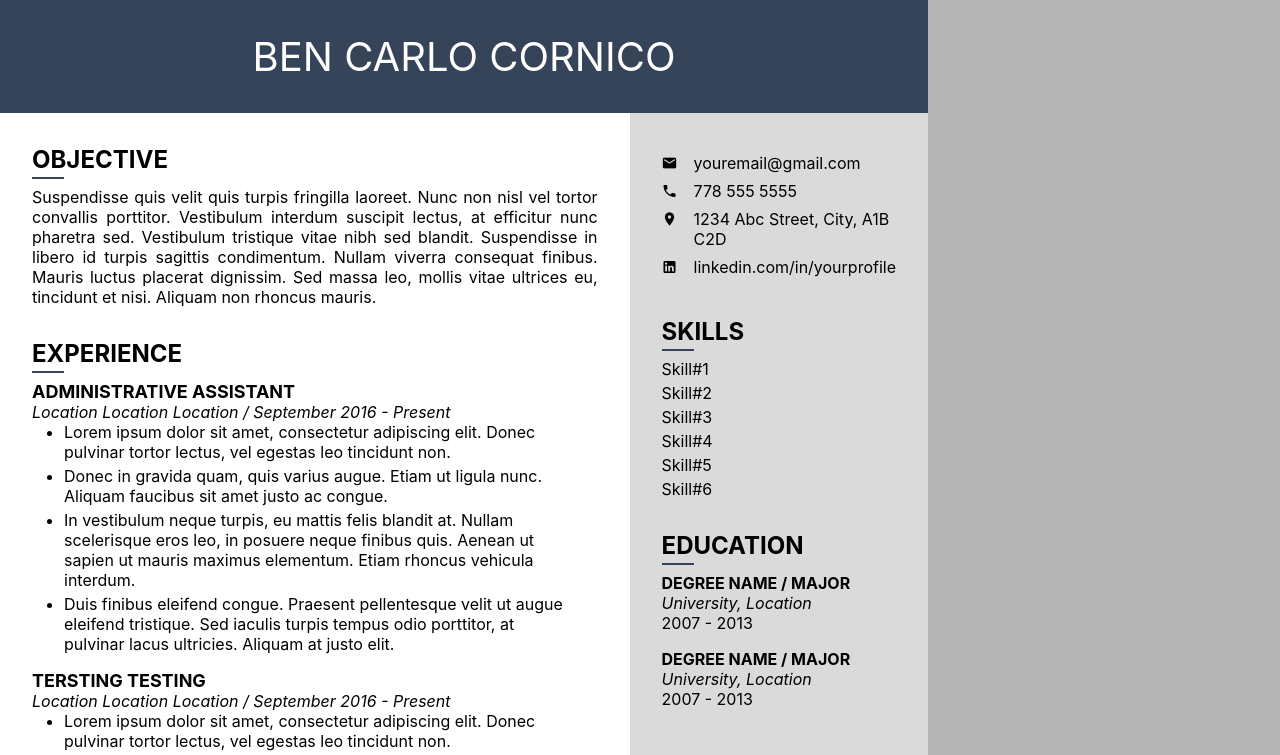
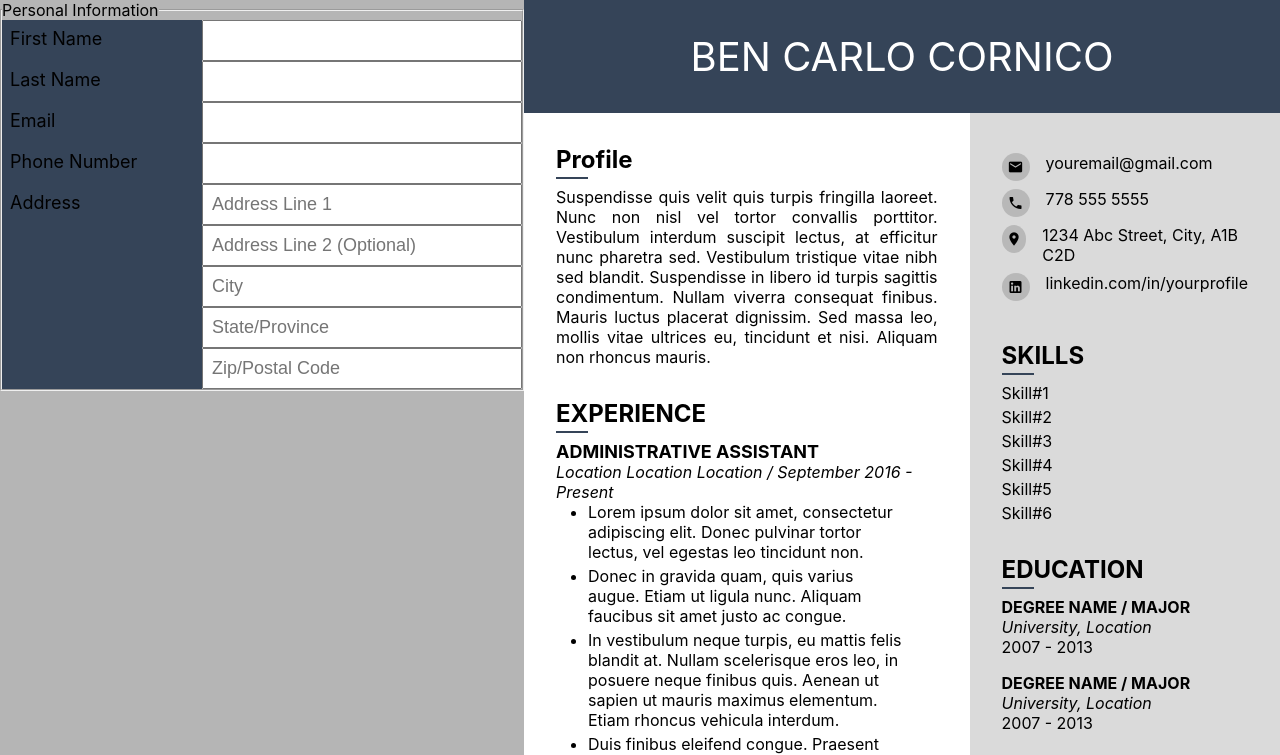
Before and after one commit to ben-cornico/project-cv-maker, a React (Create React App) app in the folder client/: page / in a window 1280 px wide. Shown: the top 755 px of the page. Built offline with nearby package versions, Linux system fonts and the light colour scheme.

Commit message:
form info added

```diff
--- a/client/src/App.css
+++ b/client/src/App.css
@@ -1,17 +1,3 @@
-/* EXPERIENCE COMPONENT ====================================== */
-.exp {
-    display: grid;
+.App {
+    display: flex;
 }
-
-.exp-title {
-    font-size: large;
-    font-weight: bold;
-}
-
-.exp-location-date {
-    font-style: italic;
-}
-
-ul.exp-info > li {
-    margin: 0 2rem;
-}
--- a/client/src/App.js
+++ b/client/src/App.js
@@ -1,9 +1,11 @@
 import Layout from './components/Layout'
+import Form from './components/Form'
 import './App.css';
 
 function App() {
   return (
     <div className="App">
+      <Form />
       <Layout />
     </div>
   );
--- /dev/null
+++ b/client/src/components/Form.js
@@ -0,0 +1,47 @@
+import React, { Component } from 'react'
+
+export class Form extends Component {
+  render() {
+    return (
+        <form>
+            <fieldset>
+                <legend>Personal Information</legend>
+
+                <div className="form-group">
+                    <label htmlFor="fName">First Name</label>
+                    <input type="text" id='fName' />
+                </div>
+
+                <div className="form-group">
+                    <label htmlFor="fName">Last Name</label>
+                    <input type="text" id='lName' />
+                </div>
+
+                <div className="form-group">
+                    <label htmlFor="email">Email</label>
+                    <input type="email" name="email" id="email" />
+                </div>
+
+                <div className="form-group">
+                    <label htmlFor="pNumber">Phone Number</label>
+                    <input type="text" id='pNumber' name='pNumber' />
+                </div>
+
+                <div className="form-address">
+                    <label htmlFor="address">Address</label>
+                    <div className="input-group">
+                        <input type="text" id="address" placeholder='Address Line 1'/>
+                        <input type="text" id="address2" placeholder='Address Line 2 (Optional)'/>
+                        <input type="text" id="city" placeholder='City'/>
+                        <input type="text" placeholder='State/Province' />
+                        <input type="text" placeholder='Zip/Postal Code' />
+                    </div>
+                </div>
+
+            </fieldset>
+        </form>
+    )
+  }
+}
+
+export default Form
--- a/client/src/components/Main.js
+++ b/client/src/components/Main.js
@@ -1,4 +1,4 @@
-import Objective from './Objective';
+import Profile from './Profile';
 import Experience from './Experience';
 import React, { Component } from 'react';
 import './components.css';
@@ -7,7 +7,7 @@ export class Main extends Component {
   render() {
     return (
       <div className='main'>
-        <Objective />
+        <Profile />
         <Experience />
       </div>
     )
--- a/client/src/components/Objective.js
+++ b/client/src/components/Profile.js
@@ -1,14 +1,14 @@
 import React, { Component } from 'react'
 
-export class Objective extends Component {
+export class Profile extends Component {
   render() {
     return (
       <div className='objective'>
-        <h2 className='component-title'>OBJECTIVE</h2>
+        <h2 className='component-title'>Profile</h2>
         <p className='cv-objective'>Suspendisse quis velit quis turpis fringilla laoreet. Nunc non nisl vel tortor convallis porttitor. Vestibulum interdum suscipit lectus, at efficitur nunc pharetra sed. Vestibulum tristique vitae nibh sed blandit. Suspendisse in libero id turpis sagittis condimentum. Nullam viverra consequat finibus. Mauris luctus placerat dignissim. Sed massa leo, mollis vitae ultrices eu, tincidunt et nisi. Aliquam non rhoncus mauris.</p>
       </div>
     )
   }
 }
 
-export default Objective
+export default Profile
--- a/client/src/components/components.css
+++ b/client/src/components/components.css
@@ -38,6 +38,10 @@ ul {
 
 
 /* EXPERIENCE ======================== */
+.exp {
+    display: grid;
+}
+
 .exp-container {
     display: grid;
     gap: 1rem;
@@ -52,7 +56,7 @@ ul {
 }
 
 ul.exp-info > li {
-    margin: 1rem 2rem;
+    margin: 0 2rem;
 }
 
 
@@ -95,6 +99,17 @@ ul.skill-list > li {
     margin: 0.5rem 0;
 }
 
+/* ICONS ============================= */
+.mdi {
+    display: flex;
+    justify-content: center;
+    align-items: center;
+    height: 1.75rem;
+    width: 1.75rem;
+    border-radius: 100%;
+    background-color: #b8b8b8;
+}
+
 /* EDUCATION ========================= */
 .education-list {
     display: grid;
@@ -112,3 +127,33 @@ ul.skill-list > li {
 .education-location {
     font-style: italic;
 }
+
+
+/* FORM ============================= */
+label {
+    width: 200px;
+    background-color: #354458;
+}
+.form-group{
+    display: flex;
+    justify-content: space-between;
+}
+
+.form-group > input, .input-group > input {
+    width: 20rem;
+}
+
+.input-group {
+    display: flex;
+    flex-direction: column;
+}
+
+.form-address {
+    display: flex;
+}
+
+label, input {
+    padding: 0.5rem;
+    outline: none;
+    font-size: large;
+}
```
